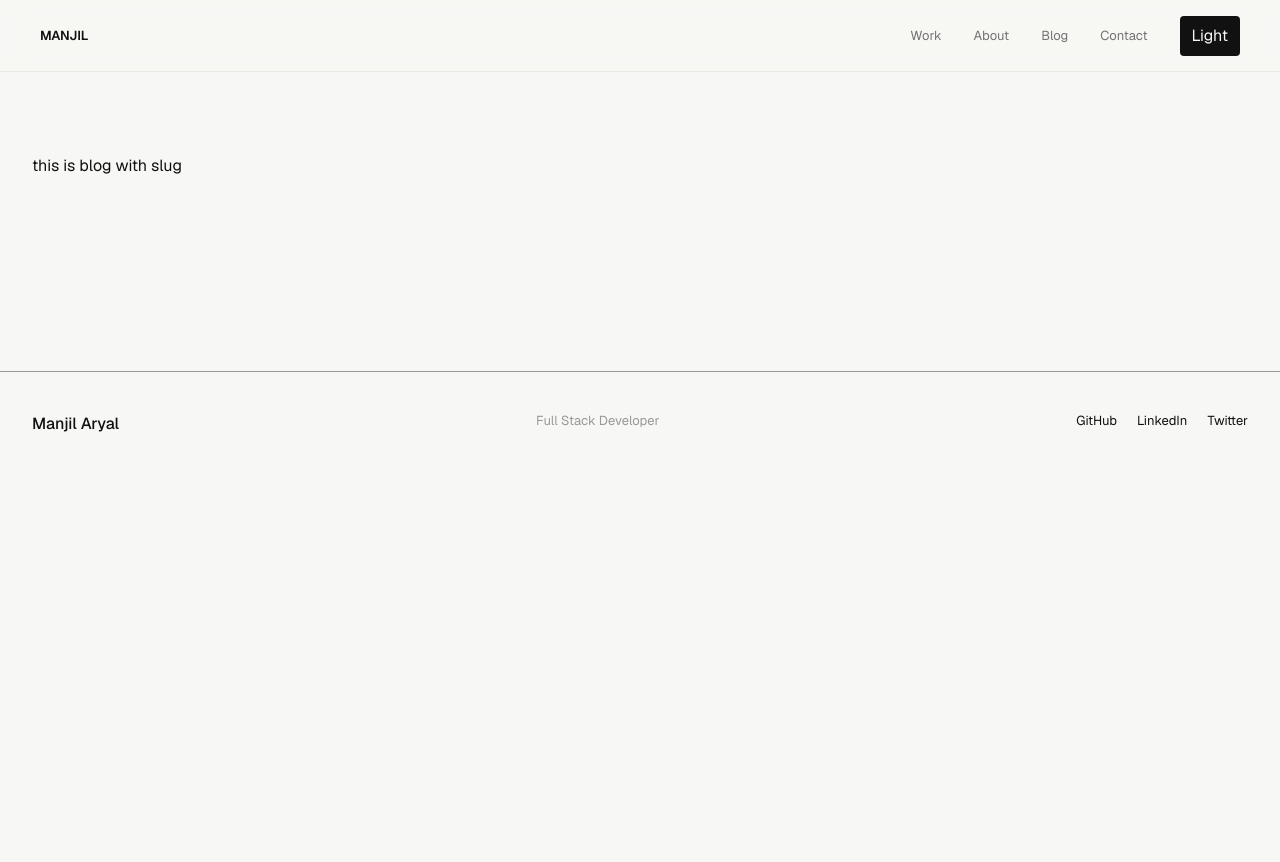
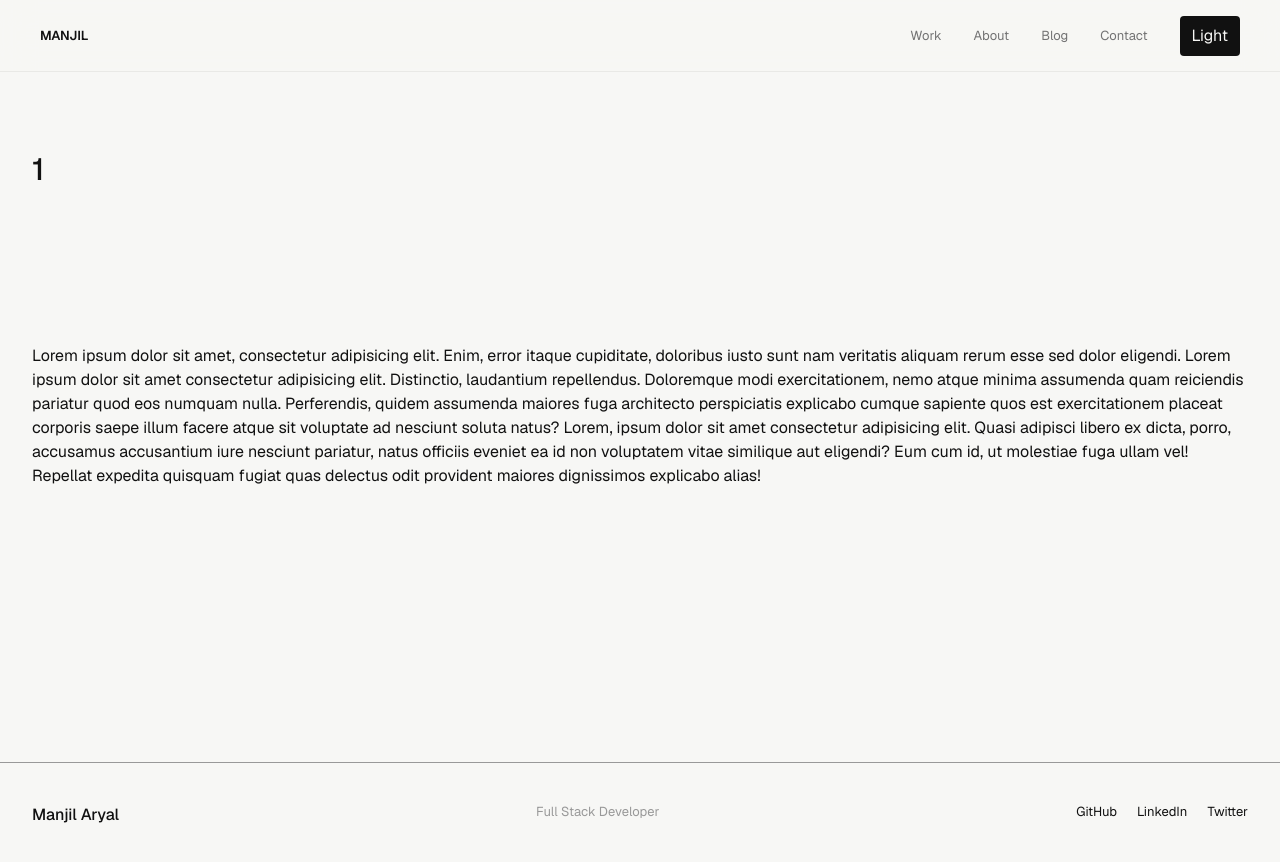
Before and after one commit to User-manjil/Collection-of-Work-Projects, a Next.js app: page /blog/1 in a window 1280 px wide. Shown: the top 862 px of the page. Before the commit the page ends 800 px from the top, so only its background shows below. Built offline with nearby package versions, Linux system fonts and the light colour scheme.

Commit message:
Refactor Blog page layout; enhance BlogItem rendering and add article header with dynamic slug

```diff
--- a/app/(public)/blog/[slug]/page.tsx
+++ b/app/(public)/blog/[slug]/page.tsx
@@ -1,15 +1,21 @@
 "use client"
-// import {usePathname} from "next/navigation";
+import {usePathname} from "next/navigation";
 export default function Blog(){
 
-    // const path = usePathname();
-    // const slug = path.split('/').pop();
+    const path = usePathname();
+    const slug = path.split('/').pop();
     return(
         <>
         <section className="section">
+            <div className="container">
+               <h1 className="blog-title uppercase">{slug?.split('-').join(' ')}</h1>
+                <p className="article-header">
+                    Lorem ipsum dolor sit amet, consectetur
+                     adipisicing elit. Enim, error itaque cupiditate, doloribus iusto sunt nam veritatis aliquam rerum esse sed dolor eligendi.
+                     Lorem ipsum dolor sit amet consectetur adipisicing elit. Distinctio, laudantium repellendus. Doloremque modi exercitationem, nemo atque minima assumenda quam reiciendis pariatur quod eos numquam nulla. Perferendis, quidem assumenda maiores fuga architecto perspiciatis explicabo cumque sapiente quos est exercitationem placeat corporis saepe illum facere atque sit voluptate ad nesciunt soluta natus?
+                     Lorem, ipsum dolor sit amet consectetur adipisicing elit. Quasi adipisci libero ex dicta, porro, accusamus accusantium iure nesciunt pariatur, natus officiis eveniet ea id non voluptatem vitae similique aut eligendi? Eum cum id, ut molestiae fuga ullam vel! Repellat expedita quisquam fugiat quas delectus odit provident maiores dignissimos explicabo alias!
 
-            <div className="container">
-                this is blog with slug
+                     </p>
             </div>
         </section>
 
--- a/app/(public)/blog/page.tsx
+++ b/app/(public)/blog/page.tsx
@@ -27,19 +27,22 @@ export default function Blog(){
                 Things I've learned while buidling for web.
             </div>
         </div>
-        <div className="container">
+        <section className="section">
+         <div className="container">
             <div className="flex flex-col">
             {blogData.map((item) => (
                 <BlogItem
                     key={item.id}
                     title={item.title}
-
                     date={item.date}
                     link={item.link}
                 />
             ))}
         </div>
         </div>
+
+        </section>
+
 
 
         </section>
```
